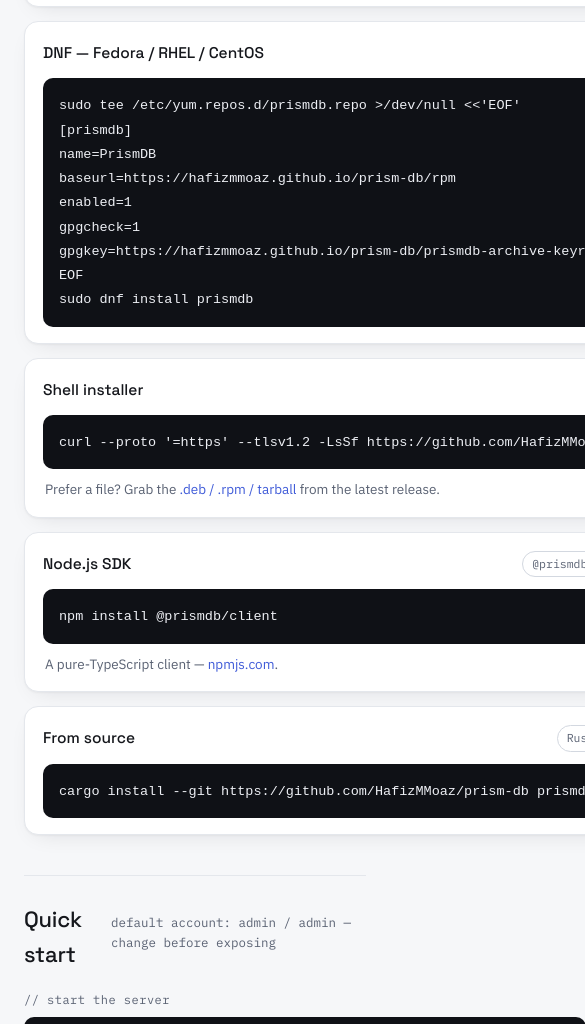
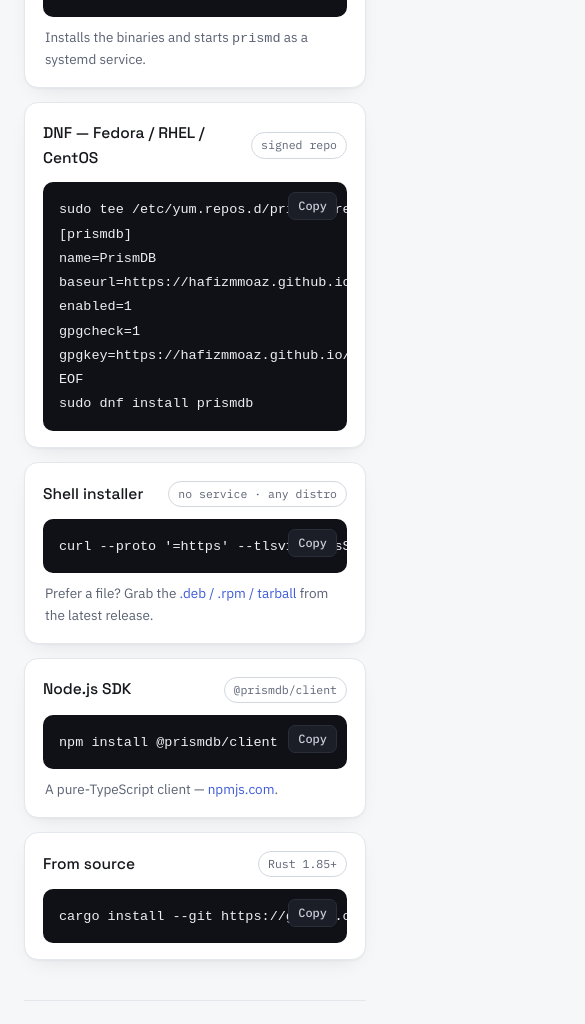
Before and after one commit to HafizMMoaz/prism-db, a plain HTML site: page deploy/pages/index.html in a window 390 px wide. Shown: the part 976-2000 px from the top of the page, 585 px wide, since content can reach past the window. Drawn offline with Linux system fonts and the light colour scheme.

Commit message:
fix(pages): mobile horizontal overflow (min-width:0) + stacked section headers (Phase 4)

```diff
--- a/deploy/pages/index.html
+++ b/deploy/pages/index.html
@@ -92,7 +92,7 @@
   .panel[data-active]{display:block}
   .cards{display:grid; gap:14px}
 
-  .card{background:var(--surface); border:1px solid var(--line); border-radius:var(--r); padding:18px 18px 16px; box-shadow:var(--shadow)}
+  .card{background:var(--surface); border:1px solid var(--line); border-radius:var(--r); padding:18px 18px 16px; box-shadow:var(--shadow); min-width:0}
   .card .label{display:flex; align-items:center; justify-content:space-between; gap:12px; margin:0 0 12px}
   .card .label .name{font-family:var(--display); font-weight:500; font-size:15.5px}
   .card .label .tag{font-family:var(--mono); font-size:11.5px; color:var(--muted); border:1px solid var(--line-strong); border-radius:999px; padding:3px 9px; white-space:nowrap}
@@ -116,6 +116,7 @@
   .quick{padding:30px 0 8px}
   .quick .grid{display:grid; grid-template-columns:1fr 1fr; gap:14px; margin-top:18px}
   @media (max-width:720px){ .quick .grid{grid-template-columns:1fr} }
+  .step{min-width:0}
   .step .k{font-family:var(--mono); font-size:12px; color:var(--muted); margin:0 0 8px; letter-spacing:.04em}
 
   footer{border-top:1px solid var(--line); margin-top:44px; padding:26px 0 60px; color:var(--muted); font-size:14px;
@@ -126,6 +127,9 @@
   @media (max-width:860px){
     .hero{grid-template-columns:1fr; gap:8px} .prism-stage{order:-1; max-width:460px}
     .nav{display:none}
+  }
+  @media (max-width:560px){
+    .sec-head{flex-direction:column; align-items:flex-start; gap:6px}
   }
   :focus-visible{outline:2px solid var(--sql); outline-offset:2px; border-radius:6px}
   @media (prefers-reduced-motion:reduce){
```
